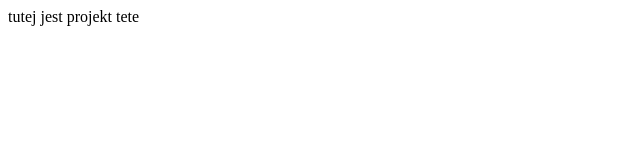
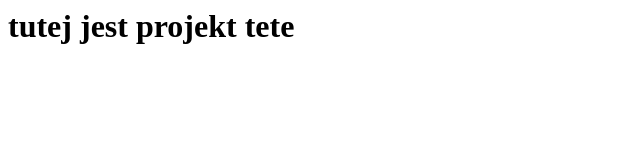
Before and after one commit to karolskoczyk/Projekt-Hurtownie-danych, a plain HTML site: page index.html in a window 1280 px wide. Shown: the whole page, without its empty margins (0-640 px from the left). Drawn offline with Linux system fonts and the light colour scheme.

Commit message:
Update index.html

```diff
--- a/index.html
+++ b/index.html
@@ -1,3 +1,9 @@
 <html>
-    tutej jest projekt tete
+    <head>
+        	<meta charset="utf-8">
+    </head>
+
+    <body>
+        <h1>tutej jest projekt tete</h1>
+    </body>
 </html>
```
